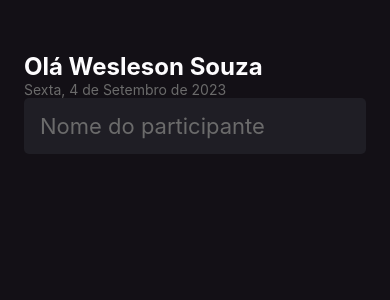
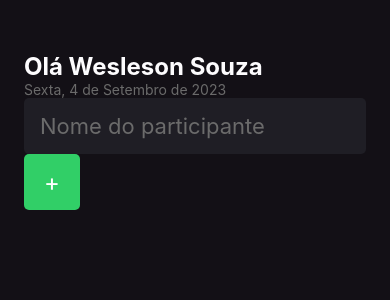
Before and after one commit to weslleson22/app-imhere, a React Native app: screen / in a window 390 px wide. Shown: the top 300 px of the page. Built offline with nearby package versions, Linux system fonts and the light colour scheme.

Commit message:
Botão de Adicionar

```diff
--- a/src/screens/Home/index.tsx
+++ b/src/screens/Home/index.tsx
@@ -1,7 +1,11 @@
-import { Text, View, TextInput } from "react-native"
+import { Text, View, TextInput, TouchableOpacity } from "react-native"
 import {styles} from './styles';
 
 export function Home(){
+
+    function handleParticipantAdd(){
+        console.log("Vc está presionando o botão");
+    }
   return(
 
     <View style={styles.container}>
@@ -16,6 +20,9 @@
         placeholder="Nome do participante"
         placeholderTextColor={"#6B6B6B"}
       />
+      <TouchableOpacity style={styles.button} onPress={handleParticipantAdd}>
+        <Text style={styles.buttonText}>+</Text>
+      </TouchableOpacity>
     </View>
   )
 }
--- a/src/screens/Home/styles.ts
+++ b/src/screens/Home/styles.ts
@@ -22,5 +22,18 @@
         color: '#FFF',
         padding: 16,
         fontSize:22
+    },
+    buttonText:{
+        color: "#FFF",
+        fontSize: 24,
+
+    },
+    button:{
+        width: 56,
+        height: 56,
+        borderRadius: 5,
+        backgroundColor:"#31CF67",
+        alignItems: 'center',
+        justifyContent: 'center'
     }
   })
```
